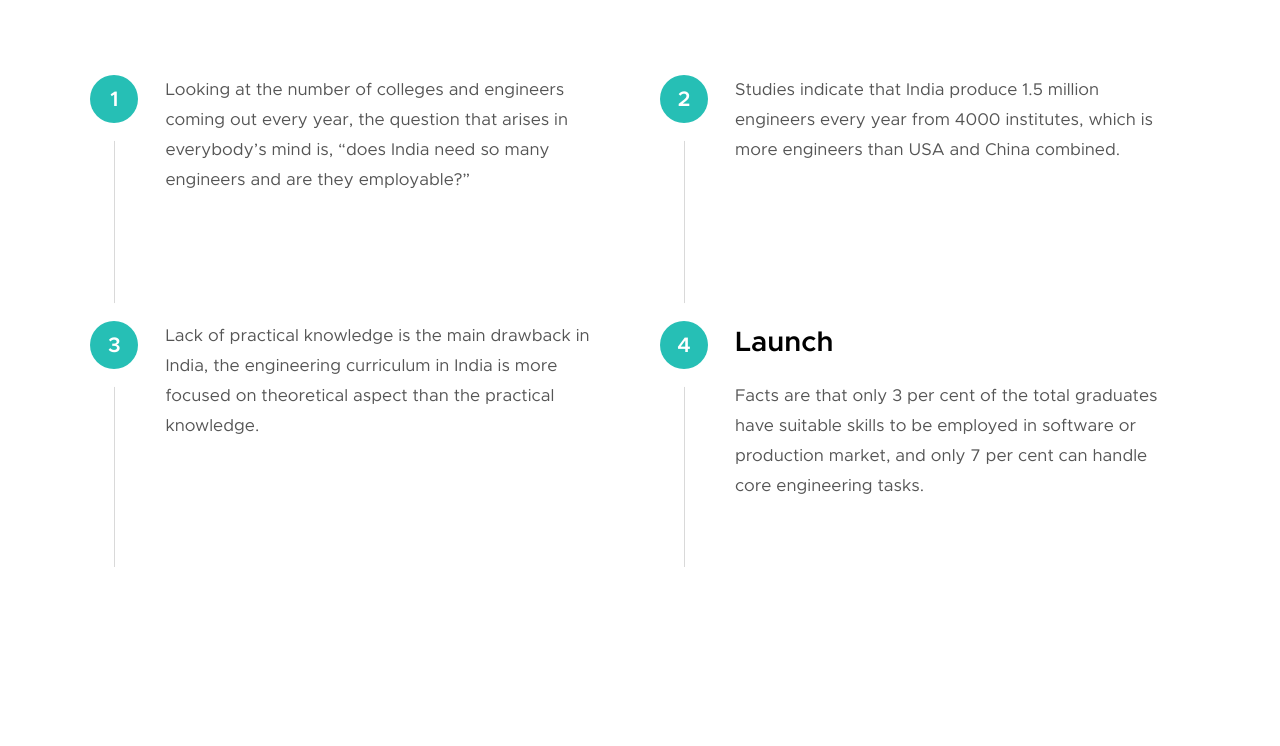
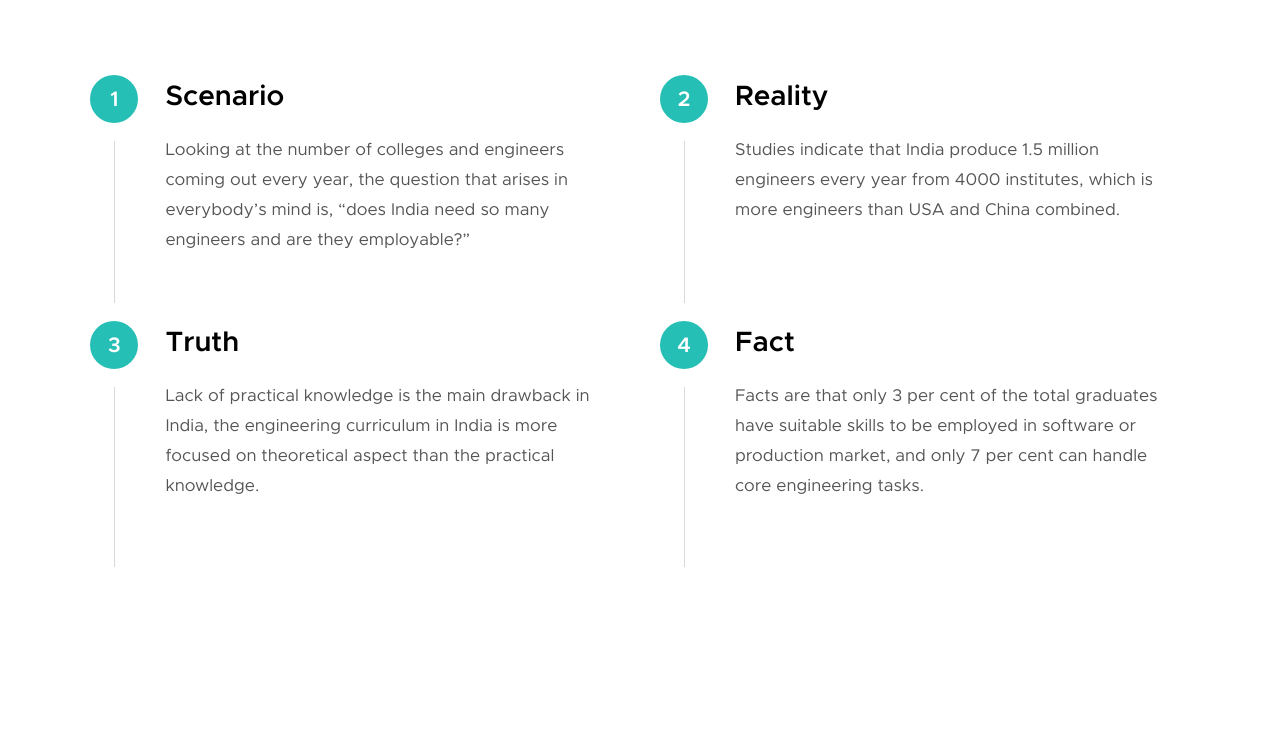
Before and after one commit to sharan12/sharan12.github.io, a plain HTML site: page index.html in a window 1280 px wide. Shown: the part 1574-2320 px from the top of the page. Drawn offline with Linux system fonts and the light colour scheme; files whose address does not match are found by name.

Commit message:
Update index.html
1.5

```diff
--- a/index.html
+++ b/index.html
@@ -169,7 +169,7 @@
 
                 <div class="col-block process__col" data-item="1" data-aos="fade-up">
                     <div class="process__text">
-
+                        <h4>Scenario</h4>
 
                         <p>
                         Looking at the number of colleges and engineers coming out every year, the question that arises in everybody’s mind is, “does India need so many engineers and are they employable?”
@@ -178,7 +178,7 @@
                 </div>
                 <div class="col-block process__col" data-item="2" data-aos="fade-up">
                     <div class="process__text">
-
+                        <h4>Reality</h4>
 
                         <p>
                         Studies indicate that India produce 1.5 million engineers every year from 4000 institutes, which is more engineers than USA and China combined.
@@ -187,7 +187,7 @@
                 </div>
                 <div class="col-block process__col" data-item="3" data-aos="fade-up">
                     <div class="process__text">
-
+                        <h4>Truth</h4>
 
                         <p>
                         Lack of practical knowledge is the main drawback in India, the engineering curriculum in India is more focused on theoretical aspect than the practical knowledge.
@@ -196,7 +196,7 @@
                 </div>
                 <div class="col-block process__col" data-item="4" data-aos="fade-up">
                     <div class="process__text">
-                        <h4>Launch</h4>
+                        <h4>Fact</h4>
 
                         <p>
                         Facts are that only 3 per cent of the total graduates have suitable skills to be employed in software or production market, and only 7 per cent can handle core engineering tasks.
```
